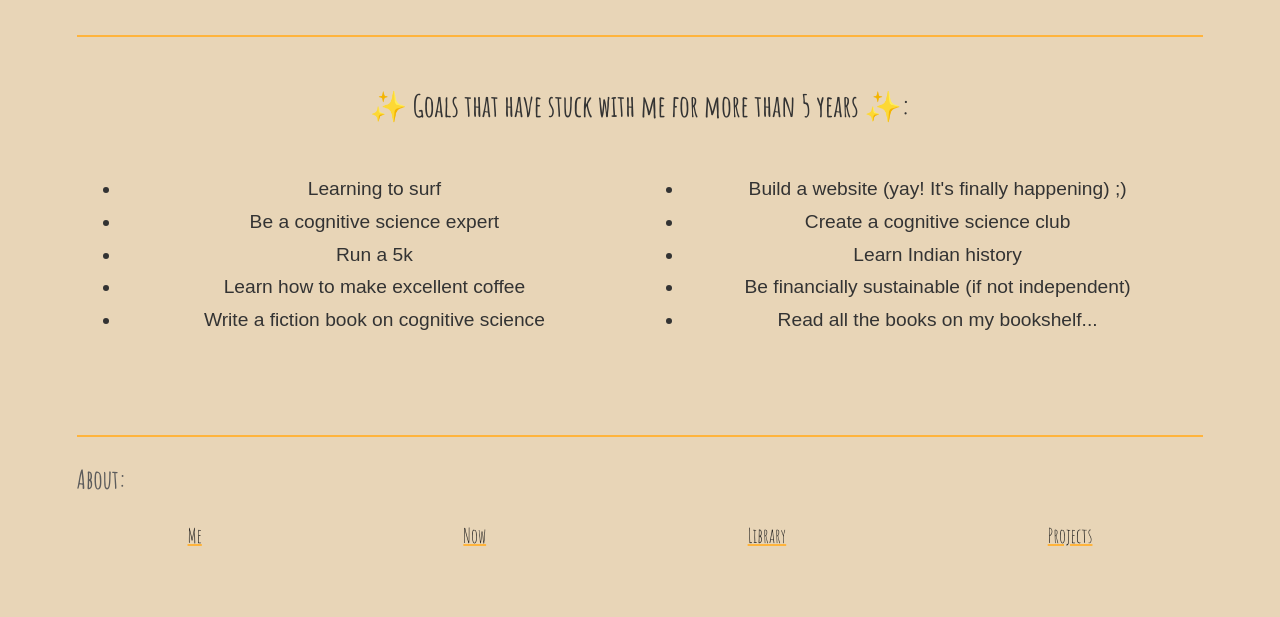
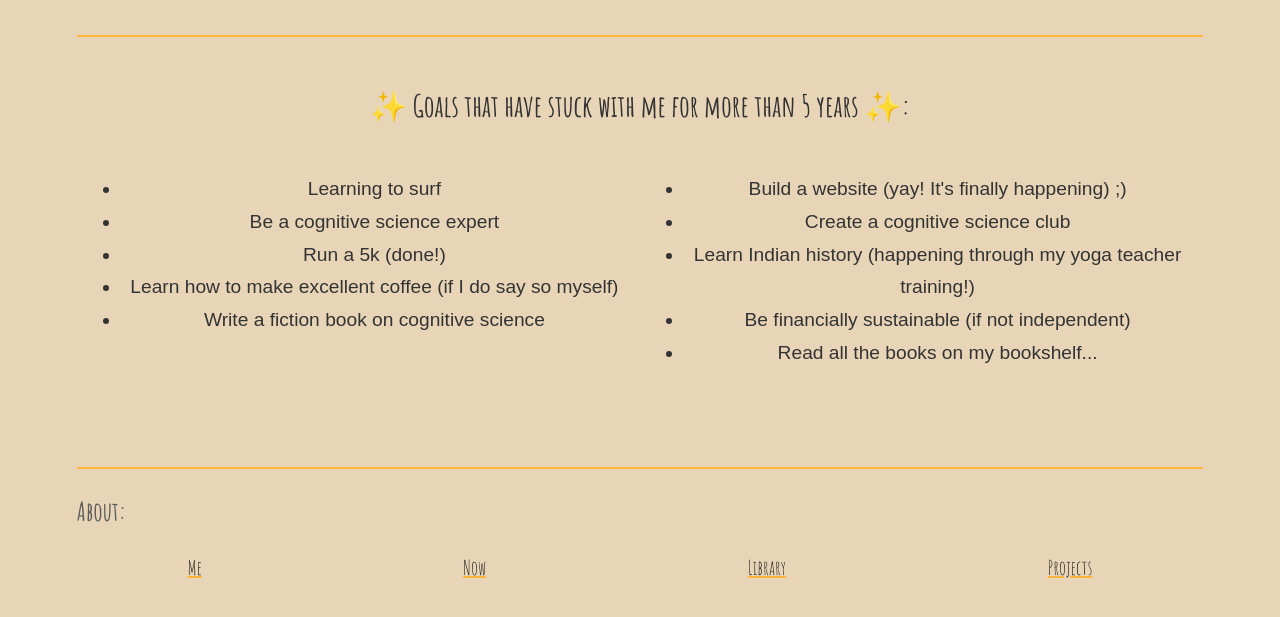
Before and after one commit to naagma5/naagma5.github.io, a Jekyll site: the page built from _pages/Me.md, in a window 1280 px wide and 900 px high, scrolled down 1613 px, cut to the strip 252-869 px from the top of the window. Built offline with Jekyll 4.4.1, drawn with Linux system fonts in a browser that asks for light colours.

```diff
--- a/_data/substack_cache.json
+++ b/_data/substack_cache.json
@@ -6,9 +6,9 @@
     "description": "Cognitive Liberty at 3:30am"
   },
   {
-    "title": "Coming soon",
+    "title": "Mind Blend - welcome to my thought cafe!",
     "url": "https://mindblendcafe.substack.com/p/coming-soon",
     "date": "2023-03-15T00:21:23Z",
-    "description": "This is Mind Blend Cafe."
+    "description": "I have been meaning to start a blog for a while now..."
   }
 ]
--- a/_pages/Me.md
+++ b/_pages/Me.md
@@ -227,8 +227,8 @@ permalink: /me
     <ul>
       <li>Learning to surf</li>
       <li> Be a cognitive science expert</li>
-      <li>Run a 5k</li>
-      <li>Learn how to make excellent coffee</li>
+      <li>Run a 5k (done!)</li>
+      <li>Learn how to make excellent coffee (if I do say so myself)</li>
       <li>Write a fiction book on cognitive science</li>
     </ul>
     </div>
@@ -236,7 +236,7 @@ permalink: /me
       <ul>
       <li>Build a website (yay! It's finally happening)  ;) </li>
       <li>Create a cognitive science club</li>
-      <li>Learn Indian history</li>
+      <li>Learn Indian history (happening through my yoga teacher training!)</li>
       <li>Be financially sustainable (if not independent)</li>
       <li>Read all the books on my bookshelf... </li>
     </ul>
```
Also changed, not shown: _notes/Brewing/Cognitive Resiliency.md (added, +16 -0 lines), _notes/Brewing/Cognitive Surrender.md (added, +17 -0 lines), _notes/Brewing/Flow.md (added, +4 -0 lines), _notes/Brewing/SixthSutra.md (+9 -0 lines), _pages/index.md (+2 -2 lines), 1 other file.
